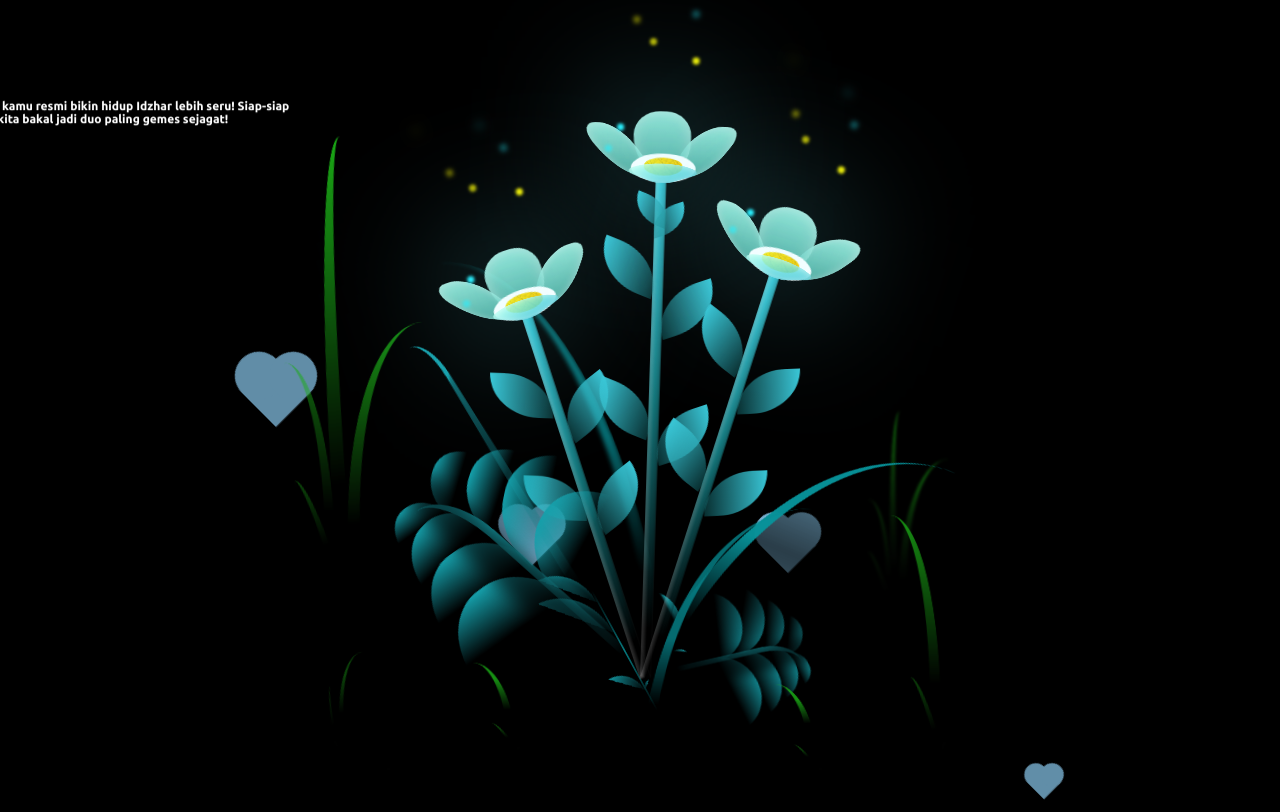
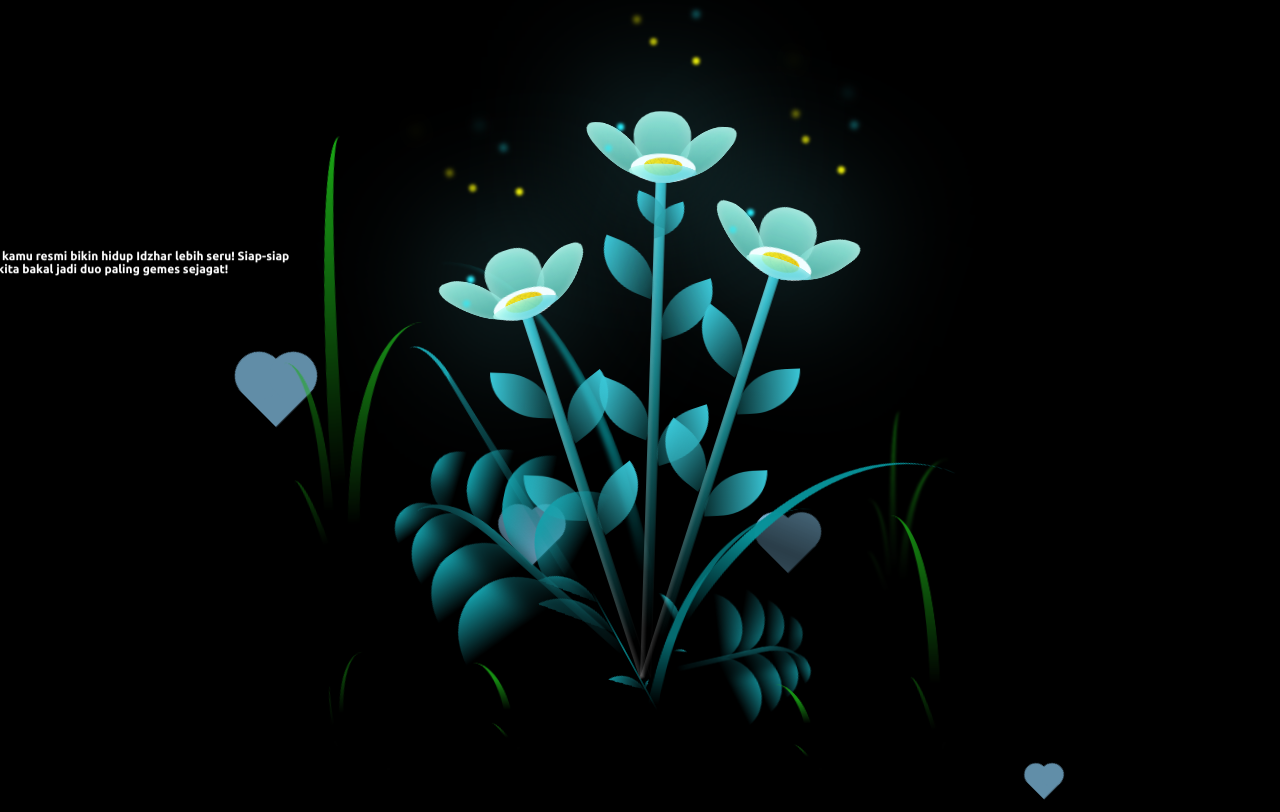
Before and after one commit to Arapemula/flowers, a website: page index.html in a window 1280 px wide. Drawn offline with Linux system fonts and the light colour scheme.

Commit message:
Deskripsi perubahan

```diff
--- a/index.html
+++ b/index.html
@@ -137,7 +137,7 @@
 </head>
 
 <body class="not-loaded">
-  <div style="font-weight: bold; color: white; position: absolute; top: 100px; font-family: 'Ubuntu'; left:-100px; transform: translateX(-50%); font-size: 12px; text-align: center; animation: fadeInSlideUp 1s ease-out, bounceInfinite 2s ease-in-out 1s infinite;width: 400px; ">
+  <div style="font-weight: bold; color: white; position: absolute; top: 250px; font-family: 'Ubuntu'; left:-100px; transform: translateX(-50%); font-size: 12px; text-align: center; animation: fadeInSlideUp 1s ease-out, bounceInfinite 2s ease-in-out 1s infinite;width: 400px; ">
     Wihii! Sekarang kamu resmi bikin hidup Idzhar lebih seru! Siap-siap yaa, kita bakal jadi duo paling gemes sejagat!
 </div>
 <div class="bubble-container" style="position: absolute;">
```
